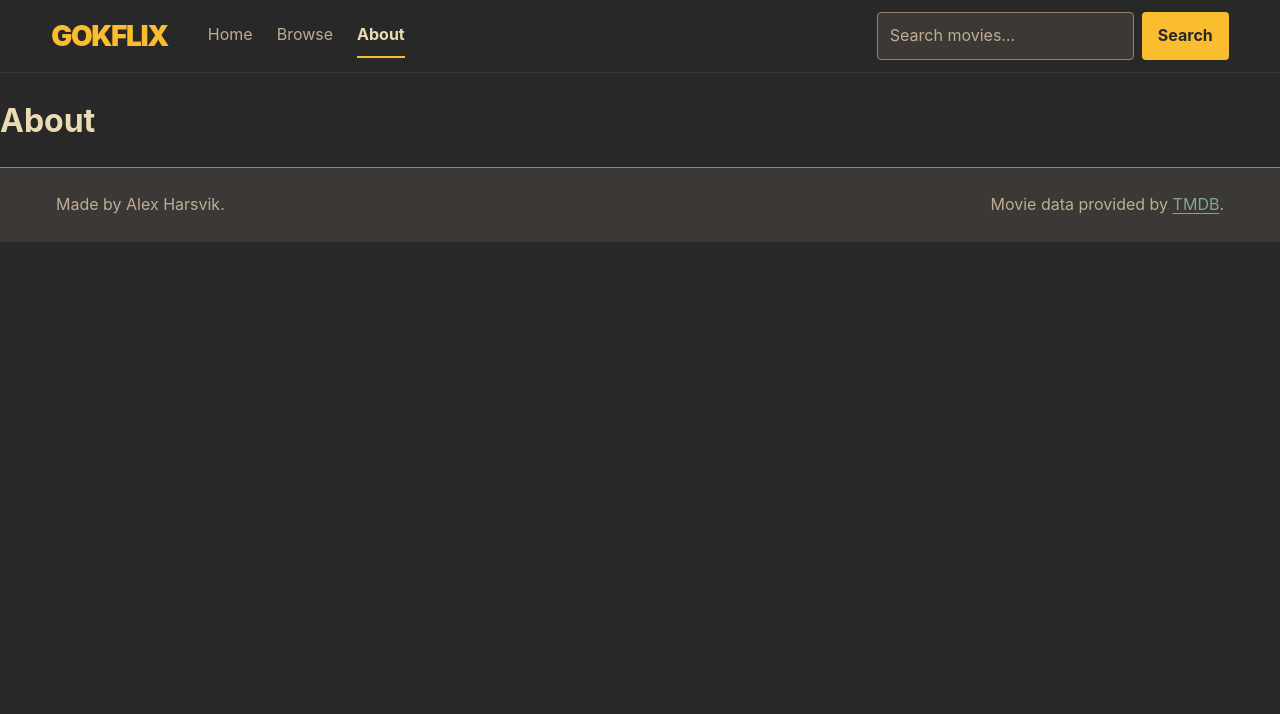
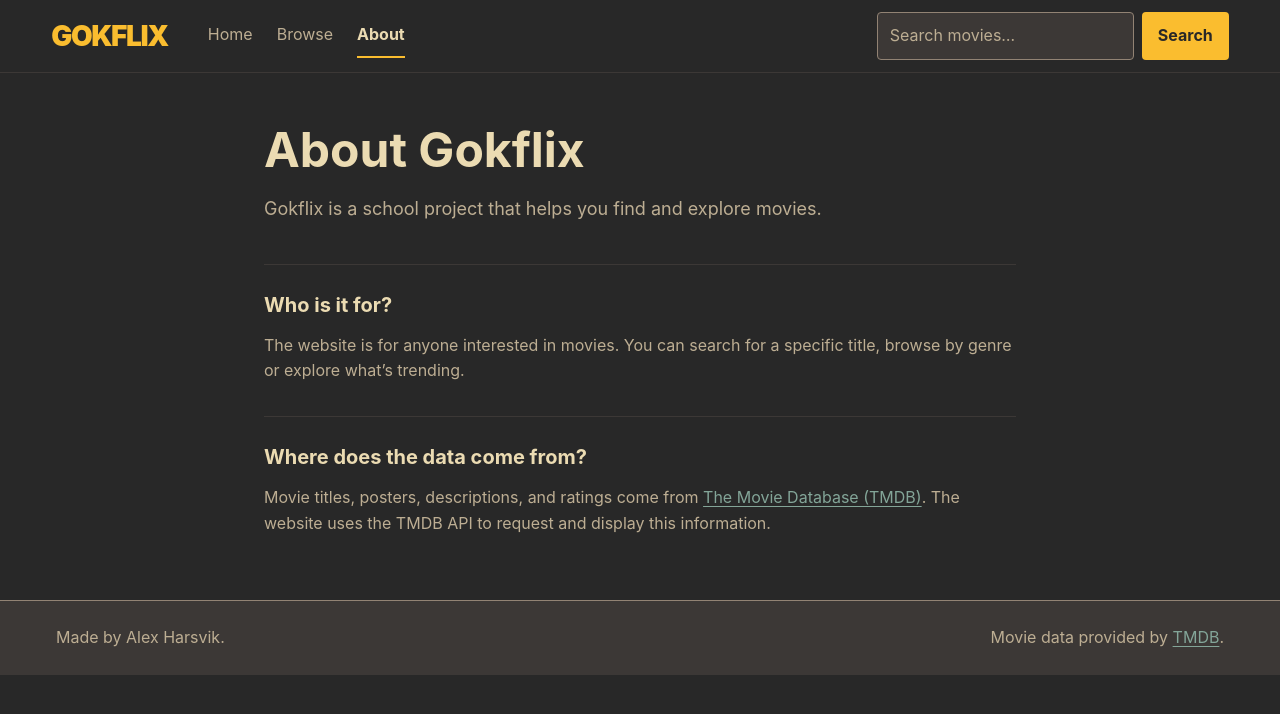
Before and after one commit to Harzvik/movie-api-ak2, a Next.js app: page /about in a window 1280 px wide. Shown: the top 714 px of the page. Built offline with nearby package versions, Linux system fonts and the light colour scheme.

Commit message:
made simple about page

```diff
--- /dev/null
+++ b/src/app/about/page.module.css
@@ -0,0 +1,37 @@
+.page {
+  max-width: 800px;
+  margin-inline: auto;
+  padding: 3rem 1.5rem 4rem;
+}
+
+.title {
+  margin: 0 0 1rem;
+  font-size: clamp(2rem, 4vw, 3rem);
+  line-height: 1.2;
+}
+
+.intro {
+  margin: 0 0 2.5rem;
+  color: var(--muted);
+  font-size: 1.125rem;
+}
+
+.section {
+  margin-top: 2rem;
+  padding-top: 1.5rem;
+  border-top: 1px solid var(--surface);
+}
+
+.section h2 {
+  margin: 0 0 0.75rem;
+  font-size: 1.25rem;
+}
+
+.section p {
+  margin: 0;
+  color: var(--muted);
+}
+
+.section a:hover {
+  color: var(--accent);
+}
--- a/src/app/about/page.tsx
+++ b/src/app/about/page.tsx
@@ -1,7 +1,34 @@
-export default async function About() {
+import styles from "./page.module.css";
+
+export default function About() {
   return (
-    <>
-      <h1>About</h1>
-    </>
+    <div className={styles.page}>
+      <h1 className={styles.title}>About Gokflix</h1>
+
+      <p className={styles.intro}>
+        Gokflix is a school project that helps you find and explore movies.
+      </p>
+
+      <section className={styles.section}>
+        <h2>Who is it for?</h2>
+        <p>
+          The website is for anyone interested in movies. You can
+          search for a specific title, browse by genre or explore
+          what’s trending.
+        </p>
+      </section>
+
+      <section className={styles.section}>
+        <h2>Where does the data come from?</h2>
+        <p>
+          Movie titles, posters, descriptions, and ratings come from{" "}
+          <a href="https://www.themoviedb.org/">
+            The Movie Database (TMDB)
+          </a>
+          . The website uses the TMDB API to request and display this
+          information.
+        </p>
+      </section>
+    </div>
   );
 }
```
